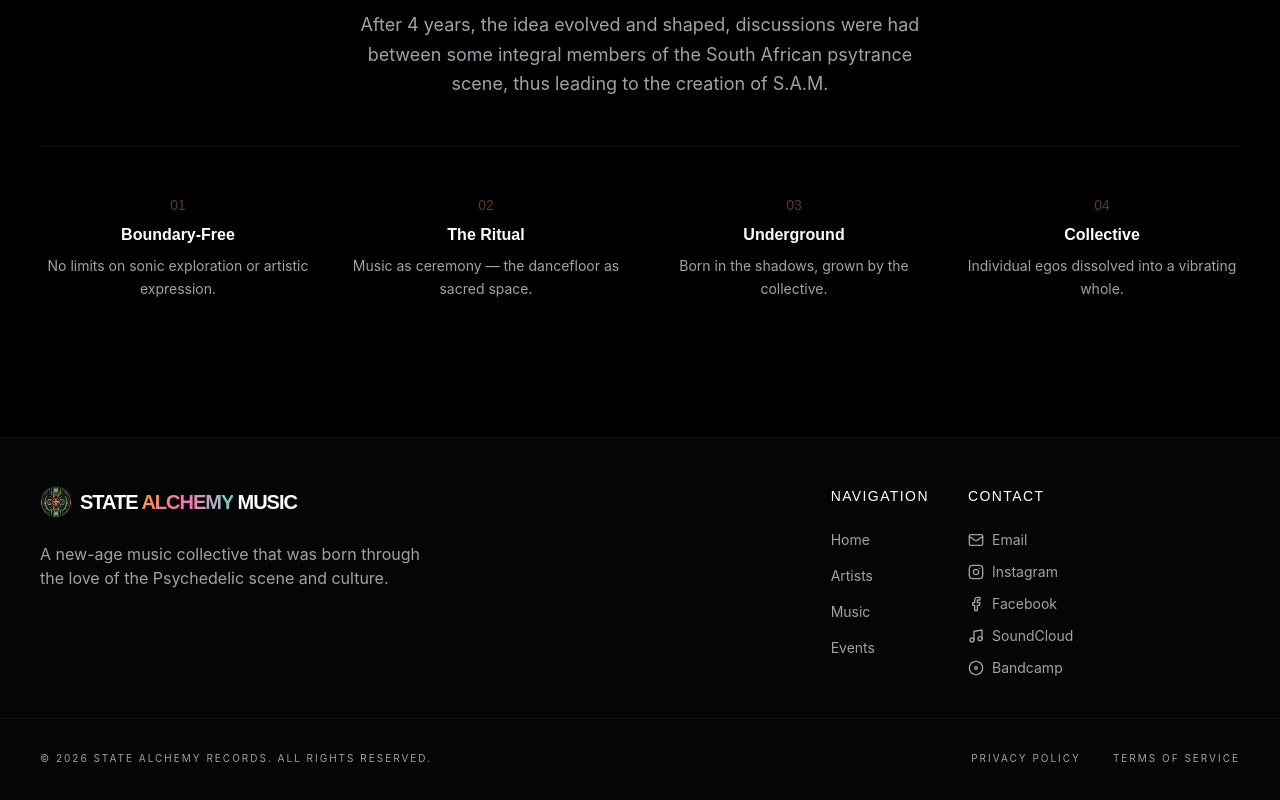
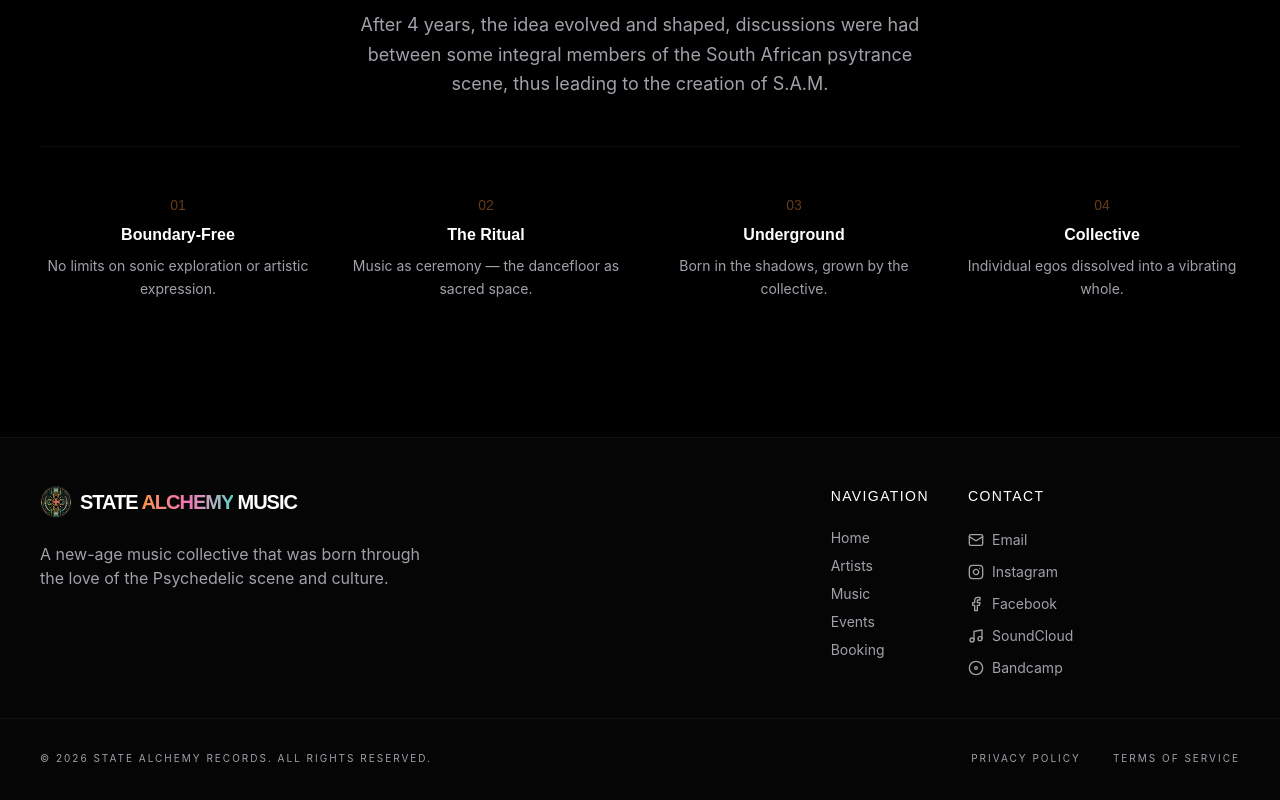
Before and after one commit to SteveJava/state-alchemy-website, a React (Vite) app: page / in a window 1280 px wide. Shown: the part 3969-4769 px from the top of the page. Built offline with nearby package versions, Linux system fonts and the light colour scheme.

Commit message:
Page logic errors fixed

```diff
--- a/src/components/Footer.tsx
+++ b/src/components/Footer.tsx
@@ -35,25 +35,30 @@ export const Footer = () => {
             <h4 className="font-display uppercase tracking-widest text-sm mb-6">
               Navigation
             </h4>
-            <ul className="space-y-4 text-brand-text-muted text-sm text-left">
-              <li>
+            <ul className="space-y-3 text-brand-text-muted text-sm text-left">
+              <li className="flex items-center h-4">
                 <Link to="/" className="hover:text-brand-primary transition-colors">
                   Home
                 </Link>
               </li>
-              <li>
+              <li className="flex items-center h-4">
                 <Link to="/artists" className="hover:text-brand-primary transition-colors">
                   Artists
                 </Link>
               </li>
-              <li>
+              <li className="flex items-center h-4">
                 <Link to="/releases" className="hover:text-brand-primary transition-colors">
                   Music
                 </Link>
               </li>
-              <li>
+              <li className="flex items-center h-4">
                 <Link to="/events" className="hover:text-brand-primary transition-colors">
                   Events
+                </Link>
+              </li>
+              <li className="flex items-center h-4">
+                <Link to="/contact" className="hover:text-brand-primary transition-colors">
+                  Booking
                 </Link>
               </li>
             </ul>
```
